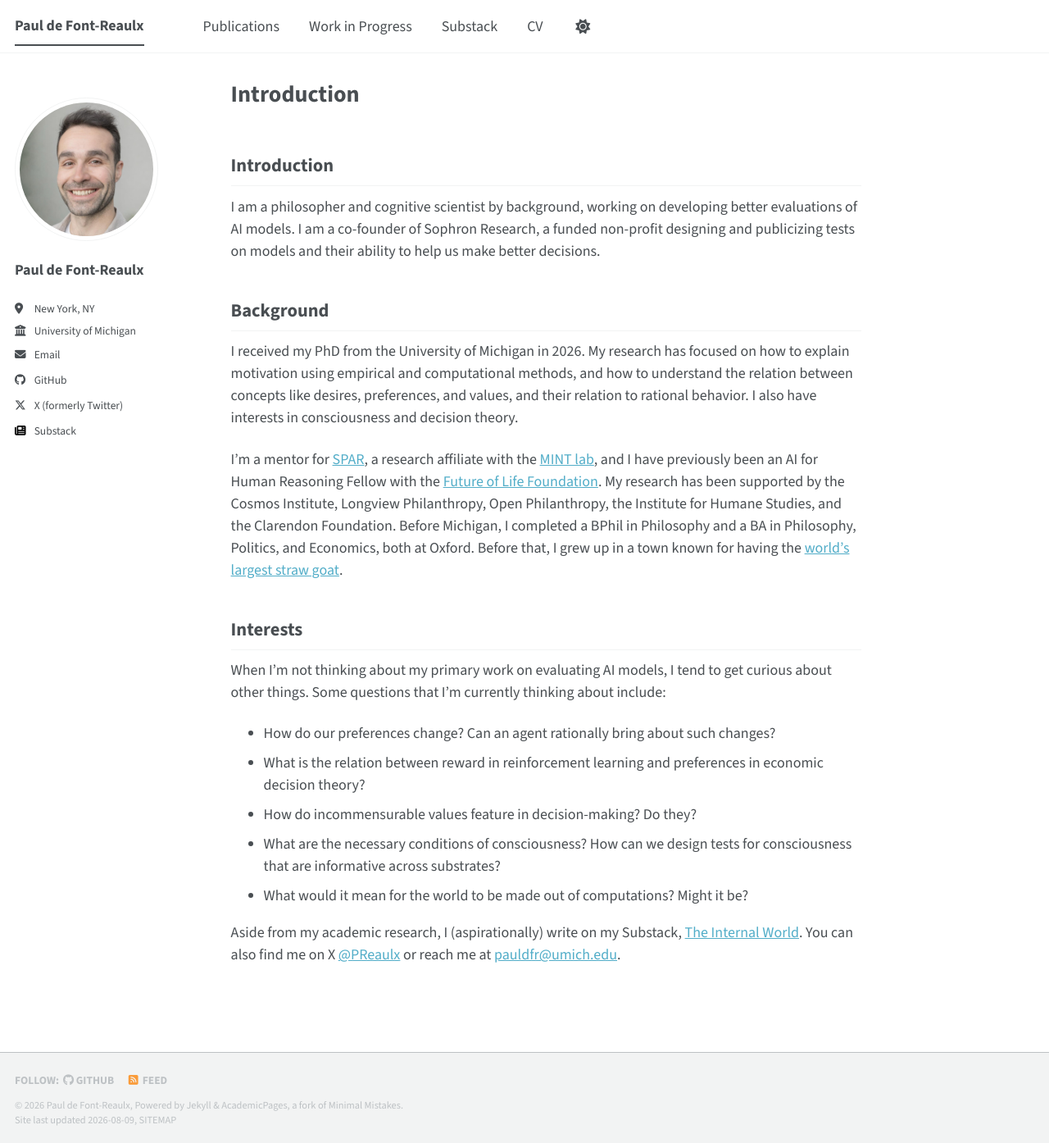
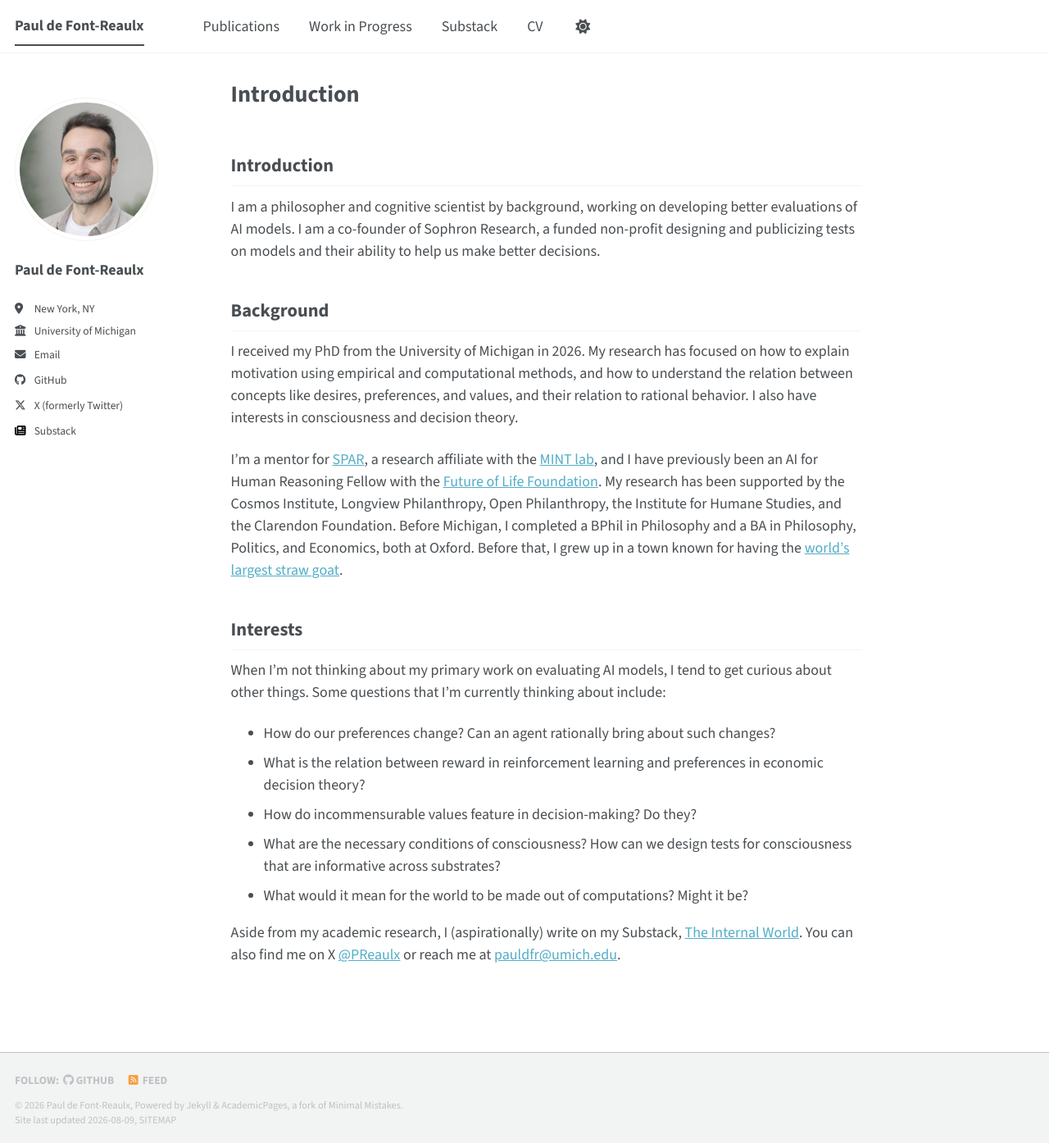
Before and after one commit to pauldfr/pauldfr.github.io, a Jekyll site: the page built from _pages/about.md, in a window 1280 px wide and 1394 px high. Shown: the whole window at 82% size. Built offline with Jekyll 4.4.1, drawn with Linux system fonts in a browser that asks for light colours; a style sheet for code colours, icons or effects is not loaded; our own code applies the rules of GitHub Pages for plain Markdown files.

Commit message:
Roll avatar back to original headshot
Co-Authored-By: Claude Fable 5 <noreply@anthropic.com>

```diff
--- a/_config.yml
+++ b/_config.yml
@@ -22,7 +22,7 @@ repository               : "pauldfr/pauldfr.github.io"
 #               Additional customization can be done by editing /_includes/author-profile.html
 author:
   # Biographic information
-  avatar           : "profile-headshot3.jpg"
+  avatar           : "profile-headshot1.jpg"
   name             : "Paul de Font-Reaulx"
   pronouns         : # example: "she/her"
   bio              : # e.g. "Moral psychology, philosophy of cognitive science, and philosophy of AI"
```
Also changed, not shown: images/profile-headshot1.jpg (added), images/profile-headshot3.jpg (deleted).
